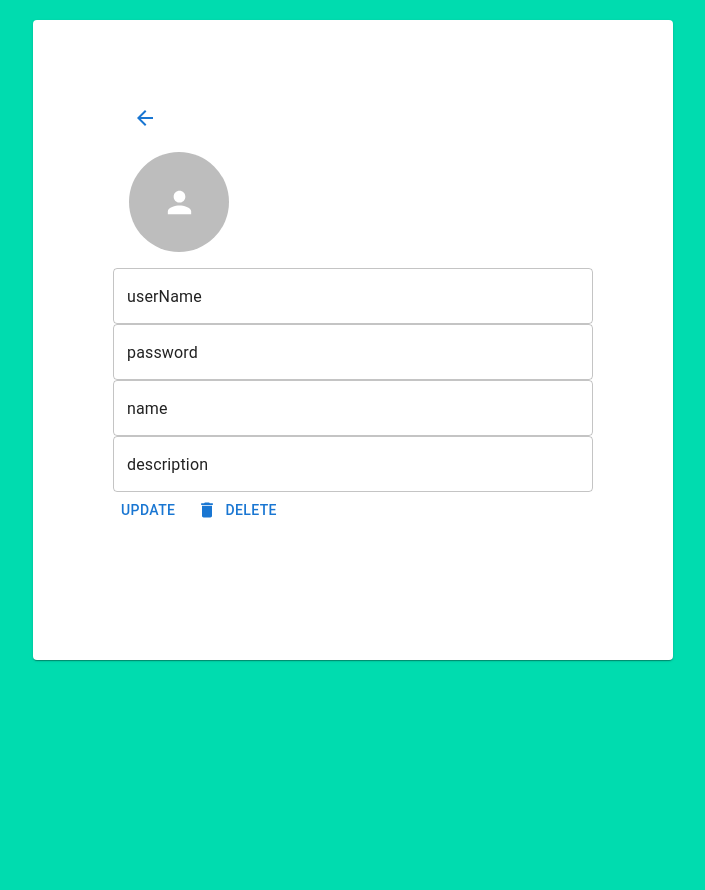
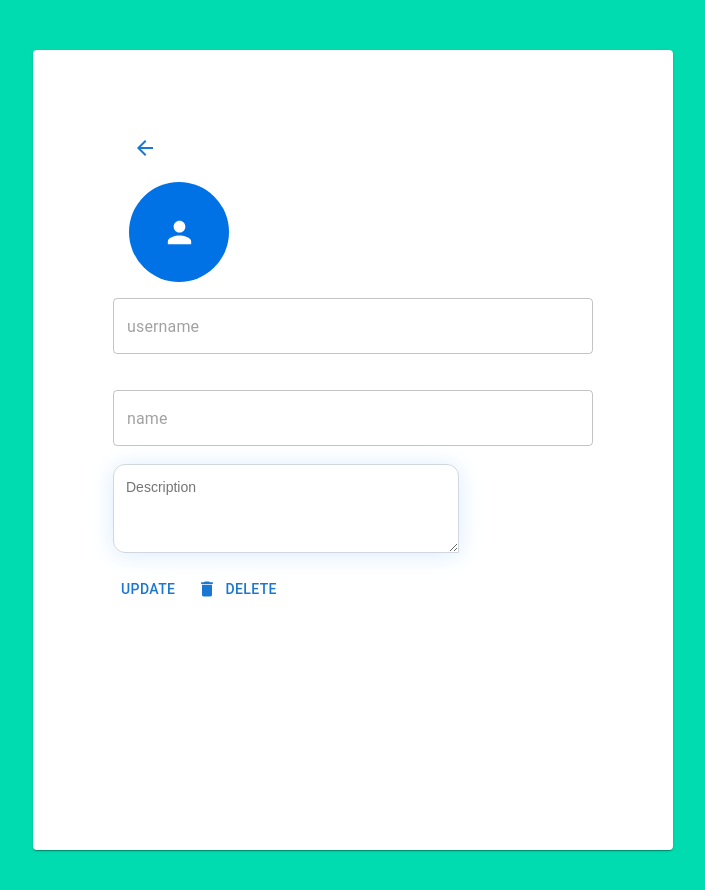
Before and after one commit to bilal-nasr/Judging-Management-system, a React (Create React App) app in the folder frontend/: page /profileviewer/1/1 in a window 1280 px wide. Shown: the whole page, without its empty margins (287-992 px from the left). Before the commit the page ends 800 px from the top, so only its background shows below. Built offline with nearby package versions, Linux system fonts and the light colour scheme; sample sign-in values are in the browser's storage.

Commit message:
Update ProfileViewer.js

```diff
--- a/frontend/src/Pages/Admin/ViewProfile/ProfileViewer.js
+++ b/frontend/src/Pages/Admin/ViewProfile/ProfileViewer.js
@@ -3,50 +3,116 @@ import PersonIcon from '@mui/icons-material/Person';
 
 import DeleteIcon from '@mui/icons-material/Delete';
 import Button from '@mui/material/Button';
-import { blue } from '@mui/material/colors';
 import {
     Box,
     Paper,
     Avatar,
-  TextField
+    TextField,
+    TextareaAutosize,
 } from '@mui/material';
 import { useParams } from 'react-router-dom';
 import { useNavigate } from 'react-router-dom';
 import ArrowBackIcon from '@mui/icons-material/ArrowBack';
 import { useState } from 'react';
 import api from '../../../api';
+import { styled } from "@mui/system";
+
+
+const blue = {
+    100: "#DAECFF",
+    200: "#b6daff",
+    400: "#3399FF",
+    500: "#007FFF",
+    600: "#0072E5",
+    900: "#003A75",
+};
+
+const grey = {
+    50: "#f6f8fa",
+    100: "#eaeef2",
+    200: "#d0d7de",
+    300: "#afb8c1",
+    400: "#8c959f",
+    500: "#6e7781",
+    600: "#57606a",
+    700: "#424a53",
+    800: "#32383f",
+    900: "#24292f",
+};
+
+const StyledTextareaAutosize = styled(TextareaAutosize)(
+    ({ theme }) => `
+      width: 320px;
+      hight: 320px;
+      max-width: 38vw;
+      font-family: IBM Plex Sans, sans-serif;
+      font-size: 0.875rem;
+      font-weight: 400;
+      line-height: 1.5;
+      padding: 12px;
+      border-radius: 12px 12px 0 12px;
+      color: ${theme.palette.mode === 'dark' ? grey[300] : grey[900]};
+      background: ${theme.palette.mode === 'dark' ? grey[900] : '#fff'};
+      border: 1px solid ${theme.palette.mode === 'dark' ? blue[400] : grey[200]}; // Use blue[400] for border color
+      box-shadow: 0px 2px 24px ${theme.palette.mode === 'dark' ? blue[900] : blue[100]};
+
+      &:hover {
+        border-color: ${blue[400]}; // Hover color
+      }
+
+      &:focus {
+        border-color: ${blue[400]}; // Focus color
+        box-shadow: 0 0 0 3px ${theme.palette.mode === 'dark' ? blue[600] : blue[200]};
+      }
+
+      // firefox
+      &:focus-visible {
+        outline: 0;
+      }
+    `
+);
+
 
 
 export default function ProfileViewer() {
     const navigate = useNavigate();
     const { id, role } = useParams();
+    const [username, setUsername] = useState("");
+    const [name, setName] = useState("");
+    const [password, setPassword] = useState("");
+    const [description, setDescription] = useState("");
+
+    //const [dataGot, setDataGot] = useState(false)
 
     const goBack = () => {
         navigate(-1); // This function will take you to the previous page
     };
 
+
+    const getData = async () => {
+        let response;
         console.log(role, id)
-  const getData = async (id, role) => {
-    let response
         try {
             if (role === "J") {
                 response = await api.get(`/jury/getJury/${id}`)
-        // console.log(response)
+                console.log(response)
             }
-      else if(role === "S"){
+            else if (role === "S") {
                 response = await api.get(`/startup/getStartup/${id}`)
-      }else if(role === "T"){
+            } else if (role === "T") {
                 response = await api.get(`/trainers/getTrainer/${id}`)
+            }
+            else if (role === "A") {
+                response = await api.get(`/admin/getAdmin/${id}`)
             }
         } catch (error) {
 
         }
-    console.log(response)
     }
 
-  useEffect(()=>{
+    useEffect(() => {
         getData()
-  },[])
+    }, [])
 
 
     return (
@@ -60,22 +126,27 @@ export default function ProfileViewer() {
 
             }}
         >
-      <Paper sx={{ width: '50vw', height: '80vh', display: 'grid' }}>
+            <Paper sx={{ width: '50vw', height: '100vh', display: 'grid', marginTop:'30px' }}>
                 {/* Place your content inside the Paper */}
                 <Box
                     sx={{
                         display: 'flex',
                         flexDirection: 'column',
-            alignItems: '',
-            justifyContent: '',
+                        alignItems: 'left', // Set this to 'left' to align items to the left
+                        justifyContent: '', // You can set this to 'center' or 'flex-start' as needed
                         height: '100%',
                         padding: 5,
-            margin: 5
+                        margin: 5,
+                        maxWidth: '45vw',
+                        overflow: 'hidden', // Add this to enable scrolling when content overflows
+                        boxSizing: 'border-box', // Add this to include padding in the width and height
                     }}
                 >
-          <div style={{ alignItems: "left" }}><Button onClick={goBack} >
+                    <div style={{ alignItems: "left" }}>
+                        <Button onClick={goBack}>
                             <ArrowBackIcon />
-          </Button></div>
+                        </Button>
+                    </div>
                     {/* Your avatar */}
                     <Avatar
                         alt="Admin"
@@ -84,10 +155,9 @@ export default function ProfileViewer() {
                         sx={{
                             width: 100,
                             height: 100,
-              bgcolor: blue,
+                            bgcolor: blue[600],
                             '& .MuiTextField-root': { m: 1, width: '10ch' },
                             display: 'flex',
-
                             margin: 2,
                         }}
                         noValidate
@@ -96,40 +166,49 @@ export default function ProfileViewer() {
                         <PersonIcon fontSize="large" />
                     </Avatar>
 
-          {/* Additional content can be added here */}
                     <TextField
                         required
-            //id="outlined-required"
-            //label="Required"
-            defaultValue="userName"
+                        placeholder="username"
+                        onChange={(e) => setUsername(e.target.value)}
+                        value={username}
                     />
+                    <br />
+                    {(role === "J" || role === "A") &&
                         <TextField
                             required
-            //id="outlined-required"
-            //label="Required"
-            defaultValue="password"
+                            placeholder="password"
+                            onChange={(e) => setPassword(e.target.value)}
+                            value={password}
                         />
+                    }
+                    <br />
                     <TextField
                         required
-            //id="outlined-required"
-            //label="Required"
-            defaultValue="name"
+                        placeholder="name"
+                        onChange={(e) => setName(e.target.value)}
+                        value={name}
                     />
-          <TextField
-            required
-            //id="outlined-required"
-            //label="Required"
-            defaultValue="description"
+                    <br />
+                    <StyledTextareaAutosize
+                        aria-label="Description"
+                        placeholder="Description"
+                        minRows={3}
+                        sx={{
+                            background: 'inherit', // Set background to match TextField
+                        }}
+                        onChange={(e) => setDescription(e.target.value)}
+                        value={description}
                     />
+                    <br />
                     <div style={{ display: 'flex', gap: '10px' }}>
                         <Button>Update</Button>
                         <Button startIcon={<DeleteIcon />}>
                             Delete
                         </Button>
-
                     </div>
                 </Box>
             </Paper>
+
         </Box>
 
     );
```
Lines whose indentation alone changed are shown as unchanged.
